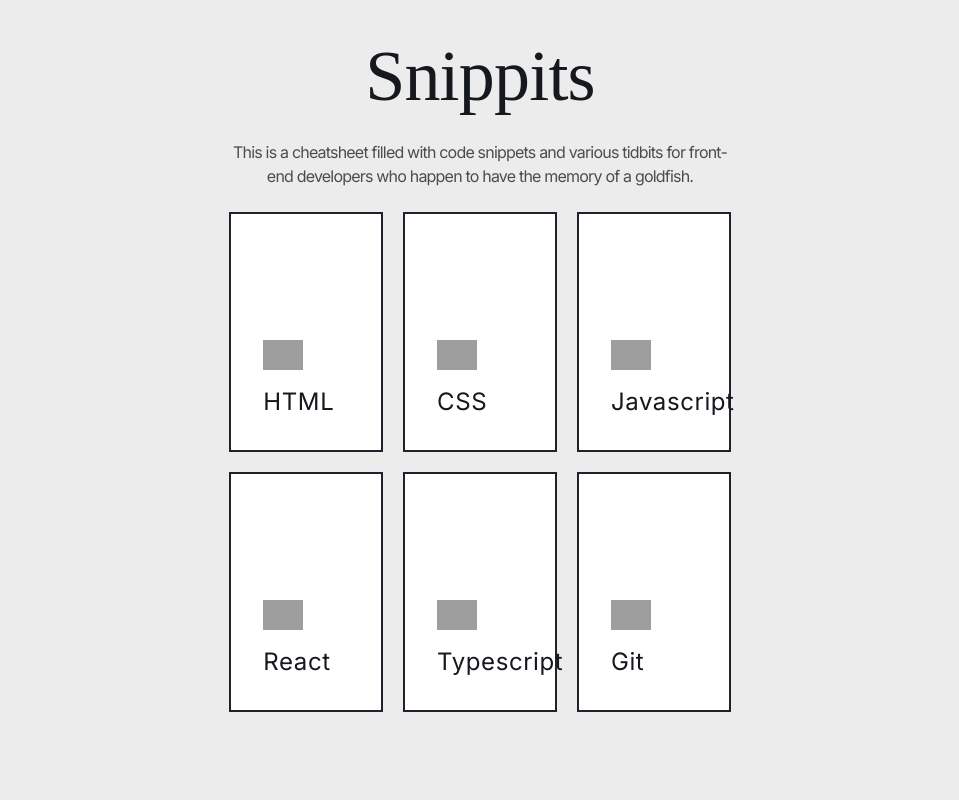
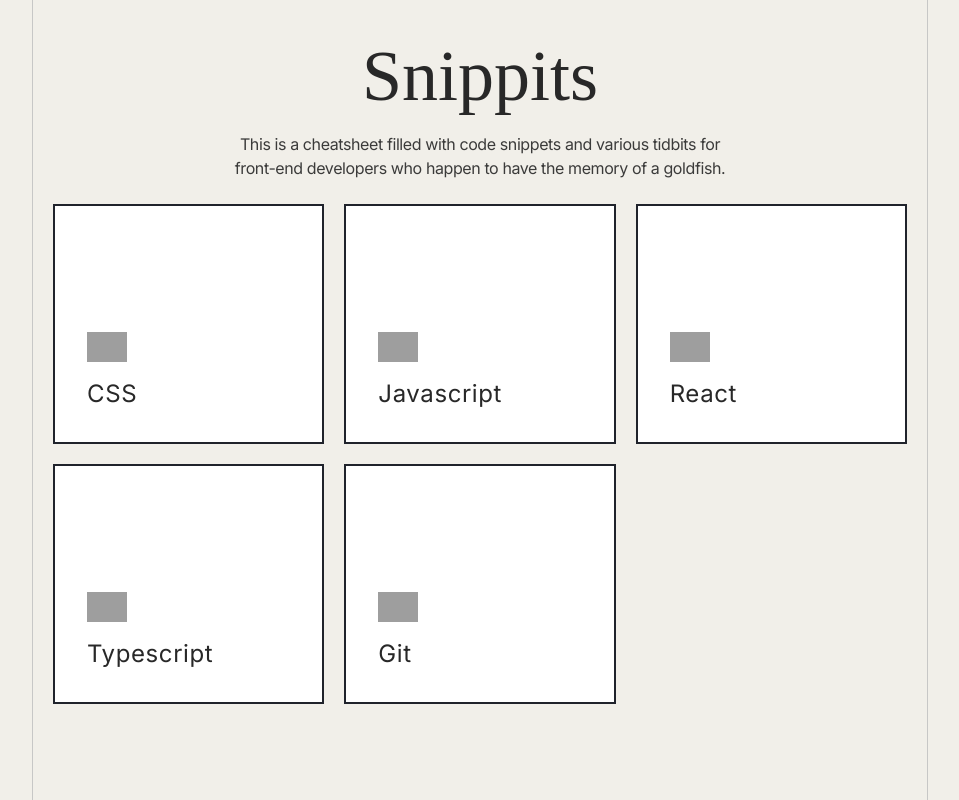
Before and after one commit to Yezo/snippit, a React (Vite) app: page / in a window 1280 px wide. Shown: the whole page, without its empty margins (160-1119 px from the left). Built offline with nearby package versions, Linux system fonts and the light colour scheme; grey boxes are pictures that could not be loaded; a web font is replaced by a local one.

Commit message:
css improvements

```diff
--- a/src/App.tsx
+++ b/src/App.tsx
@@ -2,7 +2,6 @@ import "./App.css";
 import { Route, Routes } from "react-router-dom";
 import { HomePage } from "./pages/HomePage";
 import { Page } from "./pages/Page";
-import HTMLdata from "./data/HTMLdata";
 import CSSdata from "./data/CSSdata";
 import JSdata from "./data/JSdata";
 import REACTdata from "./data/REACTdata";
@@ -11,32 +10,28 @@ import GITdata from "./data/GITdata";
 
 function App() {
   return (
-    <div className="bg-primary text-zinc-800 font-primary tracking-tighter">
+    <div className="bg-primary text-text font-primary ">
       <Routes>
         <Route path="/" element={<HomePage />}></Route>
         <Route
-          path="/html-snippets"
-          element={<Page data={HTMLdata} heading="HTML Snippets" />}
-        ></Route>
-        <Route
           path="/css-snippets"
-          element={<Page data={CSSdata} heading="CSS Snippets" />}
+          element={<Page data={CSSdata} heading="CSS Snippits" />}
         ></Route>
         <Route
           path="/javascript-snippets"
-          element={<Page data={JSdata} heading="Javascript Snippets" />}
+          element={<Page data={JSdata} heading="Javascript Snippits" />}
         ></Route>
         <Route
           path="/react-snippets"
-          element={<Page data={REACTdata} heading="ReactJS Snippets" />}
+          element={<Page data={REACTdata} heading="ReactJS Snippits" />}
         ></Route>
         <Route
           path="/typescript-snippets"
-          element={<Page data={TYPESCRIPTdata} heading="Typescript Snippets" />}
+          element={<Page data={TYPESCRIPTdata} heading="Typescript Snippits" />}
         ></Route>
         <Route
           path="/git-snippets"
-          element={<Page data={GITdata} heading="Git Snippets" />}
+          element={<Page data={GITdata} heading="Git Snippits" />}
         ></Route>
       </Routes>
     </div>
--- a/src/components/Codeblock.tsx
+++ b/src/components/Codeblock.tsx
@@ -4,7 +4,7 @@ import Prism from "prismjs";
 type Props = {
   title: string;
   language: string;
-  snippet: string;
+  snippet?: string;
   description?: string;
 };
 
@@ -75,9 +75,11 @@ export const Codeblock = ({ title, language, snippet, description }: Props) => {
             </p>
           ) : null}
 
-          <pre className="w-full line-numbers">
-            <code className={`language-${language}`}>{`${snippet}`}</code>
-          </pre>
+          {snippet && (
+            <pre className="w-full line-numbers">
+              <code className={`language-${language}`}>{`${snippet}`}</code>
+            </pre>
+          )}
         </>
       )}
     </section>
--- a/src/components/Header.tsx
+++ b/src/components/Header.tsx
@@ -7,13 +7,13 @@ type Props = {
 
 export const Header = ({ title, description }: Props) => {
   return (
-    <div className="mt-10 grid place-items-center ">
-      <h1 className="flex items-center justify-center text-7xl font-heading text-text">
-        <Link to="/">{title}</Link>
-      </h1>
-      <p className=" max-w-[50ch] mt-7 text-center tracking-tighter opacity-75 font-primary">
+    <header className="grid place-items-center gap-5">
+      <Link to="/">
+        <h1 className="text-7xl font-heading text-text">{title}</h1>
+      </Link>
+      <p className="max-w-[50ch] text-center tracking-tight opacity-90">
         {description}
       </p>
-    </div>
+    </header>
   );
 };
--- a/src/data/HTMLdata.tsx
+++ /dev/null
@@ -1,19 +0,0 @@
-interface HTMLPage {
-  index: number;
-  title: string;
-  language: string;
-  snippet: string;
-  description?: string;
-}
-
-const HTMLdata: HTMLPage[] = [
-  {
-    index: 1,
-    title: "When to use article vs. section",
-    language: "HTML",
-    description: "no idea tbh but ill figure it out",
-    snippet: ``,
-  },
-];
-
-export default HTMLdata;
--- a/src/data/NavigationList.tsx
+++ b/src/data/NavigationList.tsx
@@ -10,40 +10,33 @@ interface Navigation {
 const navigationList: Array<Navigation> = [
   {
     index: 1,
-    title: "HTML",
-    link: "/html-snippets",
-    imgURL:
-      "https://cdn.iconscout.com/icon/free/png-512/html-2752158-2284975.png?f=avif&w=256",
-  },
-  {
-    index: 2,
     title: "CSS",
     link: "/css-snippets",
     imgURL: "https://cdn-icons-png.flaticon.com/512/732/732190.png",
   },
   {
-    index: 3,
+    index: 2,
     title: "Javascript",
     link: "/javascript-snippets",
     imgURL:
       "https://cdn.iconscout.com/icon/free/png-512/javascript-1-225993.png?f=avif&w=256",
   },
   {
-    index: 4,
+    index: 3,
     title: "React",
     link: "/react-snippets",
     imgURL:
       "https://cdn.iconscout.com/icon/free/png-512/react-3-1175109.png?f=avif&w=256",
   },
   {
-    index: 5,
+    index: 4,
     title: "Typescript",
     link: "/typescript-snippets",
     imgURL:
       "https://cdn.iconscout.com/icon/free/png-512/typescript-3521774-2945272.png?f=avif&w=256",
   },
   {
-    index: 6,
+    index: 5,
     title: "Git",
     link: "/git-snippets",
     imgURL:
--- a/src/pages/HomePage.tsx
+++ b/src/pages/HomePage.tsx
@@ -1,25 +1,19 @@
-import Prism from "prismjs";
-import { useEffect } from "react";
+import { Link } from "react-router-dom";
 import navigationList from "../data/NavigationList";
-import { Link } from "react-router-dom";
-import { Header } from "../components/Header";
 
 export const HomePage = () => {
-  useEffect(() => {
-    Prism.highlightAll();
-  }, []);
-
   return (
-    <div className="px-4 pb-10 w-full sm:w-10/12 md:w-9/12 lg:w-6/12 xl:w-5/12 min-h-screen flex flex-col mx-auto text-text font-primary font-medium">
-      {/* === Header === */}
-      <header>
-        <Header
-          title="Snippits"
-          description="This is a cheatsheet filled with code snippets and various tidbits for front-end developers who happen to have the memory of a goldfish."
-        />
+    <div className="min-h-screen max-w-4xl mx-auto border-l border-r border-r-slate-800/20 border-l-slate-800/20 px-5 pt-10">
+      <header className="grid place-items-center gap-5">
+        <Link to="/">
+          <h1 className="text-7xl font-heading text-text">Snippits</h1>
+        </Link>
+        <p className="max-w-[50ch] text-center tracking-tight opacity-90">
+          This is a cheatsheet filled with code snippets and various tidbits for
+          front-end developers who happen to have the memory of a goldfish.
+        </p>
       </header>
 
-      {/* === Navigation === */}
       <nav className="grid grid-cols-1 sm:grid-cols-2 md:grid-cols-3  gap-5 justify-center align-middle items-center h-full mt-6">
         {navigationList.map(({ index, title, link, imgURL }) => (
           <Link to={link} key={index} className="group relative block h-60">
--- a/src/pages/Page.tsx
+++ b/src/pages/Page.tsx
@@ -29,14 +29,14 @@ export const Page = ({ data, heading }: Props) => {
   );
 
   return (
-    <div className="px-4 w-full sm:w-10/12 md:w-9/12 lg:w-6/12 xl:w-5/12 min-h-screen flex flex-col mx-auto text-text font-primary font-medium">
-      <header>
-        <Header title={heading} />
+    <div className="min-h-screen max-w-4xl mx-auto border-l border-r border-r-slate-800/20 border-l-slate-800/20 px-5 pt-10 ">
+      <Header title={heading} />
+      <nav>
         <NavButton />
-      </header>
+      </nav>
 
       <Searchbar setSearch={setSearch}></Searchbar>
-      <main className="divide-y divide-gray-400">
+      <main className="divide-y divide-gray-400 ">
         {filtered &&
           filtered.map(({ index, title, language, snippet, description }) => (
             <Codeblock
--- a/tailwind.config.cjs
+++ b/tailwind.config.cjs
@@ -8,9 +8,9 @@ module.exports = {
         heading: ['"Just Another Hand", cursive;'],
       },
       colors: {
-        primary: "#ECECEC",
+        primary: "#F1EFE9",
         secondary: "#20232b",
-        text: "#15181d",
+        text: "#282828",
       },
     },
   },
```
